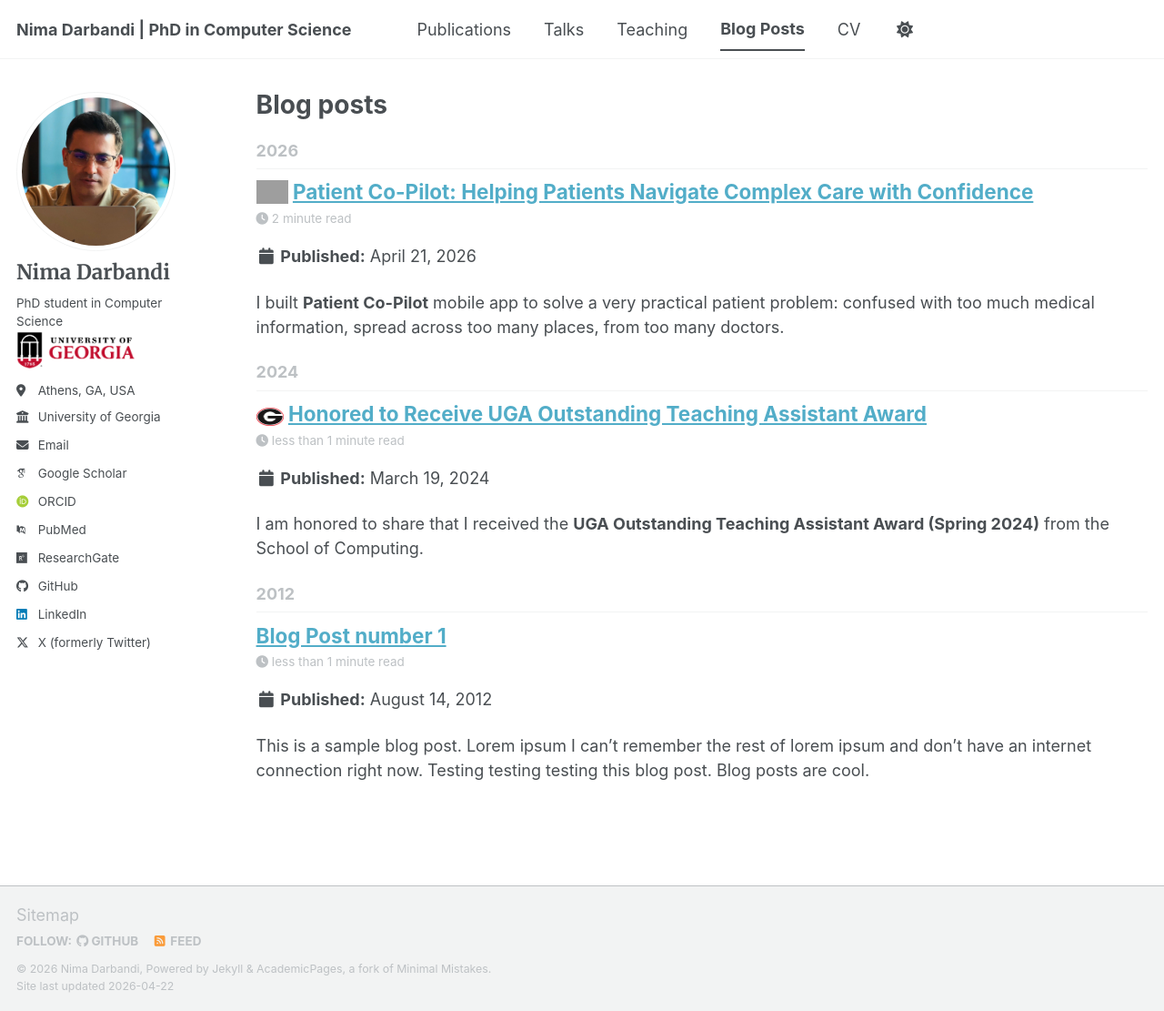
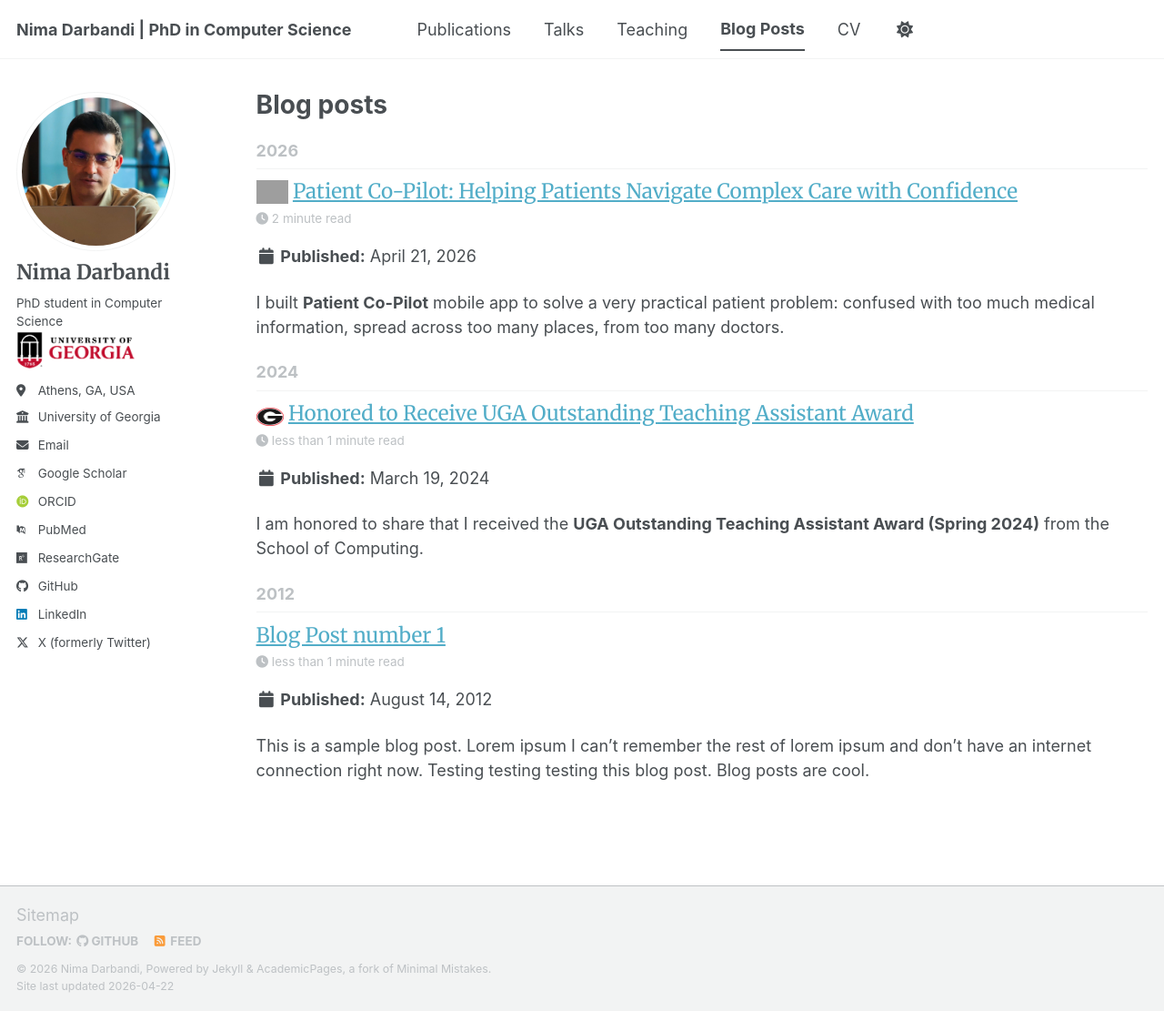
Before and after one commit to nimadarbandi/nimadarbandi.github.io, a Jekyll site: the page built from _pages/year-archive.html, in a window 1280 px wide and 1111 px high. Shown: the whole window at 91% size. Built offline with Jekyll 4.4.1, drawn with Linux system fonts in a browser that asks for light colours; some web fonts are replaced; a script bundle is joined from its source files by our own code; library files that are not in the unit come from our copies; grey boxes are pictures that could not be loaded.

Commit message:
blog posts title font

```diff
--- a/_includes/archive-single.html
+++ b/_includes/archive-single.html
@@ -28,7 +28,7 @@
       </div>
     {% endif %}
 
-    <h2 class="archive__item-title{% if post.collection == 'publications' %} archive__item-title--publication{% endif %}" itemprop="headline">
+    <h2 class="archive__item-title{% if post.collection == 'publications' %} archive__item-title--publication{% endif %}{% if post.collection == 'posts' %} archive__item-title--post{% endif %}" itemprop="headline">
       {% if post.link %}
         {% if post_icon_src %}
           <img
--- a/_sass/layout/_archive.scss
+++ b/_sass/layout/_archive.scss
@@ -56,6 +56,16 @@
 }
 
 .archive__item-title--publication a:hover {
+  color: #BA0C2F;
+}
+
+.archive__item-title--post,
+.archive__item-title--post a {
+  font-family: "Merriweather", Georgia, "Times New Roman", serif;
+  font-weight: 400;
+}
+
+.archive__item-title--post a:hover {
   color: #BA0C2F;
 }
 
```
